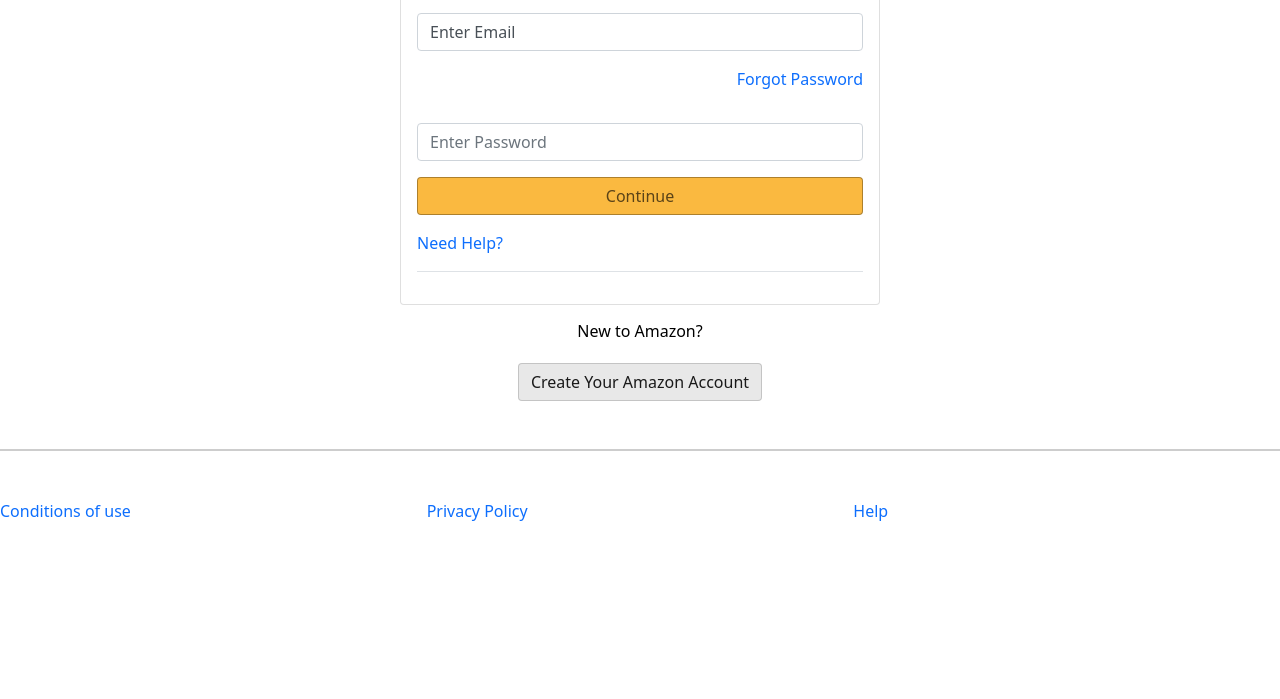
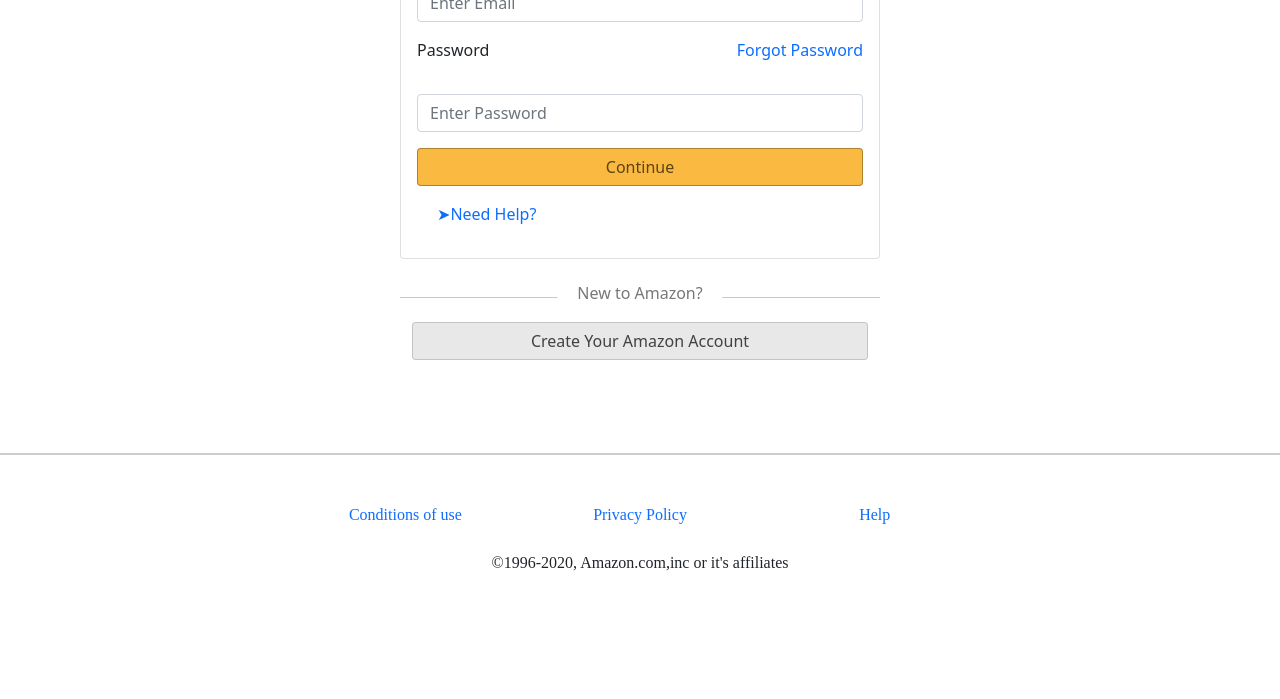
Before and after one commit to tiffanyjoyce/Amzn-Login, a plain HTML site: page index.html in a window 1280 px wide. Shown: the part 379-1078 px from the top of the page. Before the commit the page ends 918 px from the top, so only its background shows below. Drawn offline with nearby package versions, Linux system fonts and the light colour scheme.

Commit message:
my changes

```diff
--- a/index.html
+++ b/index.html
@@ -4,7 +4,7 @@
 <head>
     <meta charset="UTF-8">
     <meta name="viewport" content="width=device-width, initial-scale=1.0">
-    <title>FAKEbook</title>
+    <title>AmzonMock</title>
     <link rel="stylesheet" href="https://stackpath.bootstrapcdn.com/bootstrap/5.0.0-alpha1/css/bootstrap.min.css"
         integrity="sha384-r4NyP46KrjDleawBgD5tp8Y7UzmLA05oM1iAEQ17CSuDqnUK2+k9luXQOfXJCJ4I" crossorigin="anonymous">
     <script src="https://cdn.jsdelivr.net/npm/popper.js@1.16.0/dist/umd/popper.min.js"
@@ -18,9 +18,10 @@
 
 <body>
     <div class="container-fluid text-center pt-5 pb-5 mb-5">
-        <img class="logo" src="images/amzon-logo.jpeg" class="mx-auto d-block" width="300">
+        <img class="logo" src="images/amzon-logo.jpeg" class="mx-auto d-block" width="260">
         <div class="column align-items-center">
             <div class="col text-center">
+                <div class = "container1">
                 <div class="card text-left justify-content-center" style="width: 30rem;">
                     <div class="card-body">
                         <form class="row g-3">
@@ -29,44 +30,51 @@
                                 <p>Email(phone or mobile accounts)</p>
                             </div>
                             <div class="col-auto w-100">
-                                <input type="text" class="form-control" id="staticEmail2" value="Enter Email">
+                                <input type="text" class="form-control" id="staticEmail2" placeholder="Enter Email">
                             </div>
                             <div class="col text-right fs-1">
-                                <p><a class="text-decoration-none" href="#">Forgot Password</a></p>
+                                <div class="flexbox1">
+                                    <p>Password</p>
+                                    <p><a class="text-decoration-none" href="#">Forgot Password</a></p>
+                                </div>
                             </div>
                             <div class="col-auto w-100">
-                                <input type="password" class="form-control" id="inputPassword2" placeholder="Enter Password">
+                                <input type="password" class="password form-control" id="inputPassword2" placeholder="Enter Password">
                             </div>
                             <div class="col-auto w-100 ">
                                 <button type="submit" class="continue w-100 btn btn-primary mb-3">Continue</button>
                             </div>
                         </form>
                         <div class="col text-left fs-1">
-                            <p><a class="text-decoration-none" href="#">Need Help?</a></p>
+                            <p><a class="help text-decoration-none" href="#"><span>&#10148;</span>Need Help?</a></p>
                         </div>
-                        <div class="col border-bottom mb-3"></div>
                     </div>
 
                 </div>
-                <div class="pt-1">
-                    <p> <a id="create" class="new-to-amazon text-decoration-none" href="#">New to Amazon?</a> </p>
+                <div class="pop pt-1">
+                    <hr class = "line">
+                    <a id="create" ><p class="new-to-amazon text-decoration-none" href="#">New to Amazon?</p> </a>
                     </div>
                 <div class="col text-center pt-1">
                     <a href="#" class="create-button btn btn-success">Create Your Amazon Account</a>
                 </div>
             </div>
+            </div>
         </div>
     </div>
-    <div class="flexbox">
-        <div class="conditions col text-left fs-1">
+    <div class="flexbox2">
+        <div class="conditions col text-center fs-1">
             <p><a class="text-decoration-none" href="#">Conditions of use</a></p>
         </div>
-        <div class="privacy col text-left fs-1">
+        <div class="privacy col text-center fs-1">
             <p><a class="text-decoration-none" href="#">Privacy Policy</a></p>
         </div>
-        <div class="help-tab col text-left fs-1">
+        <div class="help-tab col text-center fs-1">
             <p><a class="text-decoration-none" href="#">Help</a></p>
         </div>
+    </div>
+    <div class = "copyright text-center p-2">
+        <p>©1996-2020, Amazon.com,inc or it's affiliates</p>
     </div>
 
 </body>
--- a/main.css
+++ b/main.css
@@ -1,53 +1,82 @@
-#fake {
-    color: rgb(102, 102, 255);
-    font-family: 'Gill Sans', 'Gill Sans MT', Calibri, 'Trebuchet MS', sans-serif;
-    font-weight: 900;
-
-}
-
 #desc {
     font-size: small;
 }
 #create {
-    color: black;
+    color: rgba(0, 0, 0, 0.532);
     background-color: white;
     padding: 5px;
+    position: absolute;
+    top: 50%;
+    bottom: 50%;
+    transform: translate(-50%, -50%);
+    margin: 0 auto;
+    padding: 20px;
+}
+.line {
+    position: absolute;
+    top: 50%;
+    bottom: 50%;
+    width: 100%;
+}
+.pop {
+    position: relative;
+    margin: 0 auto;
 }
 .card {
     margin: 0 auto;
     float: none;
-    margin-bottom: 10px;
+    margin-bottom: 20px;
+}
+.container1 {
+    max-width: 30rem;
+    margin: 0 auto;
+
 }
 .continue {
     background-color: rgb(250, 185, 64);
     border-color: rgba(0, 0, 0, 0.31);
     color: rgba(0, 0, 0, 0.641);
 }
+.continue:hover {
+    background-color: orange;
+    border-color: rgba(0, 0, 0, 0.403);
+    color: rgba(0, 0, 0, 0.488);
+}
 .create-button {
     background-color: rgb(232, 232, 232);
     border-color: rgba(0, 0, 0, 0.158);
-    color: rgba(0, 0, 0, 0.896);
+    color: rgba(0, 0, 0, 0.723);
+    width: 95%;
+    margin-top: 35px;
+    margin-bottom: 45px;
+}
+.create-button:hover{
+    background-color: rgb(212, 212, 212);
+    border-color: rgba(0, 0, 0, 0.261);
+    color: rgba(0, 0, 0, 0.696);
 }
 .container-fluid {
     border: 2px rgba(0, 0, 0, 0.197);
     border-style: hidden hidden solid hidden;
 }
-.flexbox {
+.flexbox2 {
     display: flex;
     flex-direction: row;
     justify-content: space-between;
-    align-items: center;
-    align-content: center;
     margin: 0 auto;
-    position: relative;
-
+    position: static;
+    font-family: small;
+    max-width: 55%;
 }
-.conditions {
-
+.copyright {
+    margin: auto auto 100px auto;
+    font-family: small;
 }
-.privacy {
-
+.flexbox1 {
+    display: flex;
+    flex-direction: row;
+    justify-content: space-between;
 }
-.help-tab {
-
+.help {
+    margin: 30px 0 0 20px;
 }
```
Also changed, not shown: 2 other files.
